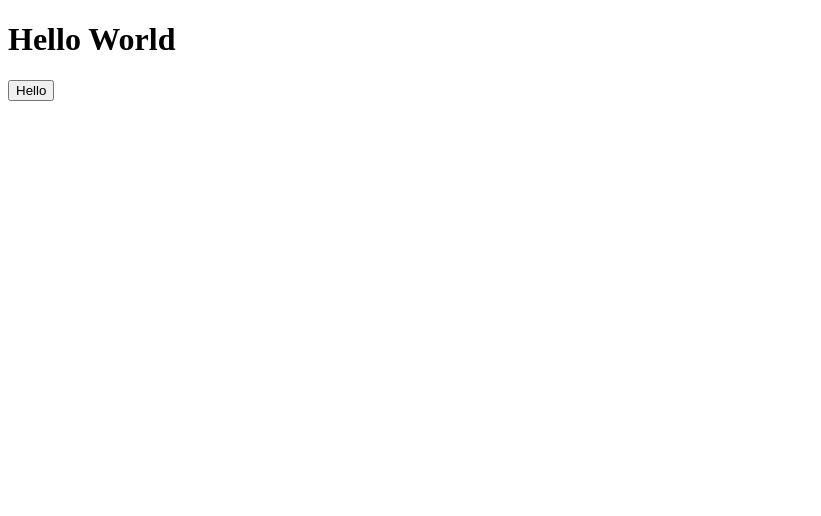
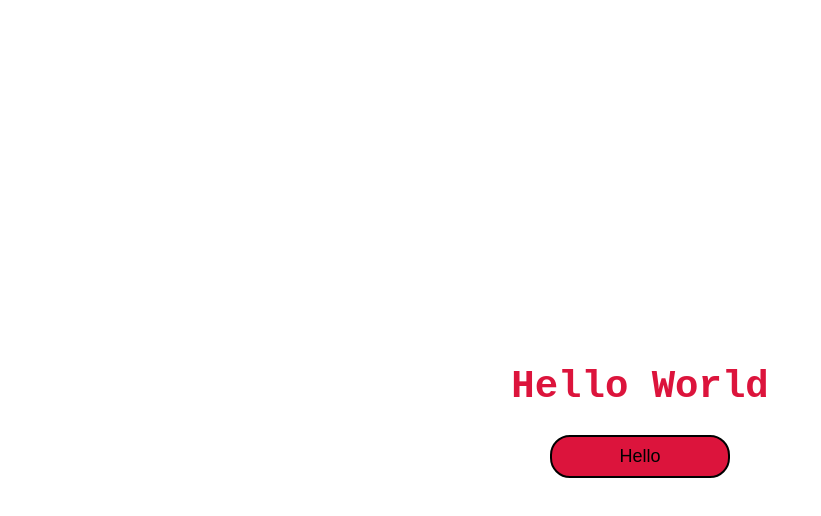
Before and after one commit to IgnacioBergantinosGM2/gmRepo, a plain HTML site: page index.html in a window 1280 px wide. Shown: the whole page, without its empty margins (0-821 px from the left). Drawn offline with Linux system fonts and the light colour scheme.

Commit message:
feat(styles): create basic styles

```diff
--- a/index.html
+++ b/index.html
@@ -4,6 +4,7 @@
 		<meta charset="UTF-8" />
 		<meta name="viewport" content="width=device-width, initial-scale=1.0" />
 		<title>Best Hello World Ever</title>
+		<link rel="stylesheet" href="style.css" />
 	</head>
 	<body>
 		<h1>Hello World</h1>
--- /dev/null
+++ b/style.css
@@ -0,0 +1,28 @@
+body {
+	height: 100vh;
+	display: flex;
+	flex-direction: column;
+	justify-content: center;
+	align-items: center;
+}
+
+h1 {
+	font-family: monospace;
+	color: crimson;
+	font-size: xxx-large;
+}
+
+button {
+	background-color: crimson;
+	border: 2px solid black;
+	border-radius: 20px;
+	padding: 0.5em;
+	width: 10em;
+	font-size: large;
+	transition: all 10ms linear;
+}
+
+button:hover {
+	color: crimson;
+	background-color: black;
+}
```
